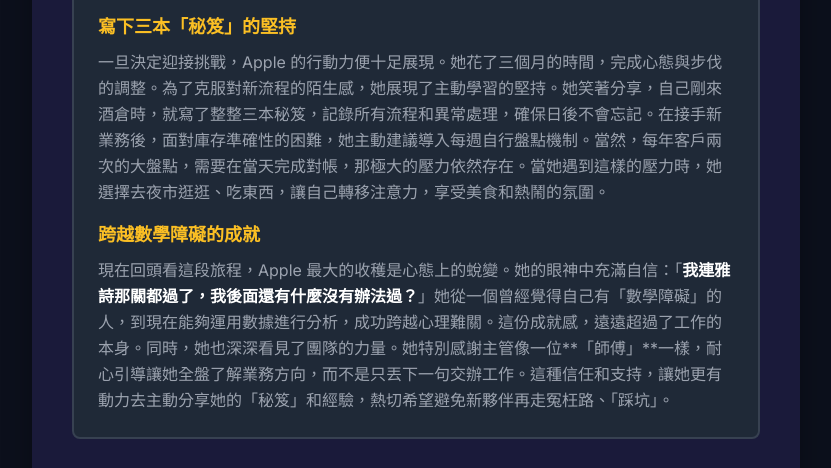
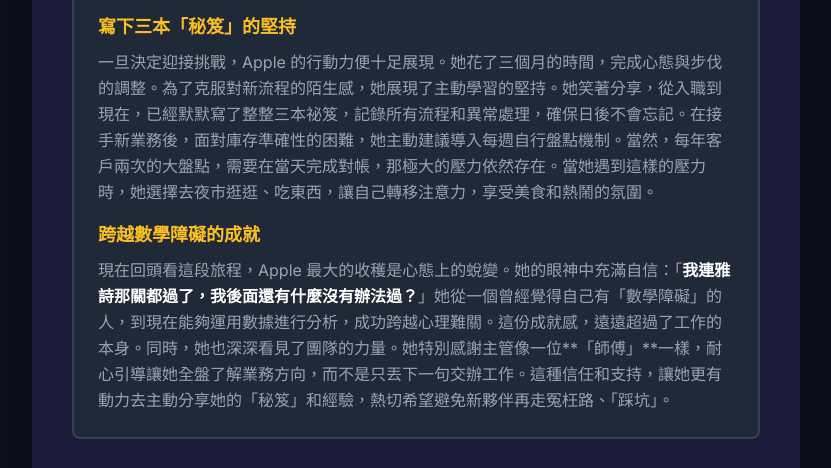
Before and after one commit to daphnechoutw-pixel/starlight-newsletter, a plain HTML site: page index.html in a window 1280 px wide. Shown: the part 3056-3524 px from the top of the page, without its empty margins (224-1055 px from the left). Drawn offline with nearby package versions, Linux system fonts and the light colour scheme.

Commit message:
Add files via upload

```diff
--- a/index.html
+++ b/index.html
@@ -170,7 +170,7 @@
                         <!-- 寫下三本「秘笈」的堅持 -->
                         <p class="text-lg font-semibold text-amber-400 mb-2">寫下三本「秘笈」的堅持</p>
                         <p class="text-base text-gray-400 leading-relaxed mb-4">
-                            一旦決定迎接挑戰，Apple 的行動力便十足展現。她花了三個月的時間，完成心態與步伐的調整。為了克服對新流程的陌生感，她展現了主動學習的堅持。她笑著分享，自己剛來酒倉時，就寫了整整三本秘笈，記錄所有流程和異常處理，確保日後不會忘記。在接手新業務後，面對庫存準確性的困難，她主動建議導入每週自行盤點機制。當然，每年客戶兩次的大盤點，需要在當天完成對帳，那極大的壓力依然存在。當她遇到這樣的壓力時，她選擇去夜市逛逛、吃東西，讓自己轉移注意力，享受美食和熱鬧的氛圍。
+                            一旦決定迎接挑戰，Apple 的行動力便十足展現。她花了三個月的時間，完成心態與步伐的調整。為了克服對新流程的陌生感，她展現了主動學習的堅持。她笑著分享，從入職到現在，已經默默寫了整整三本祕笈，記錄所有流程和異常處理，確保日後不會忘記。在接手新業務後，面對庫存準確性的困難，她主動建議導入每週自行盤點機制。當然，每年客戶兩次的大盤點，需要在當天完成對帳，那極大的壓力依然存在。當她遇到這樣的壓力時，她選擇去夜市逛逛、吃東西，讓自己轉移注意力，享受美食和熱鬧的氛圍。
                         </p>
 
                         <!-- 跨越數學障礙的成就 -->
```
